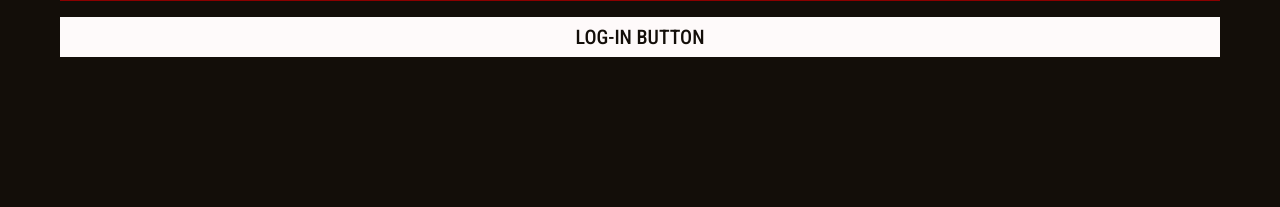
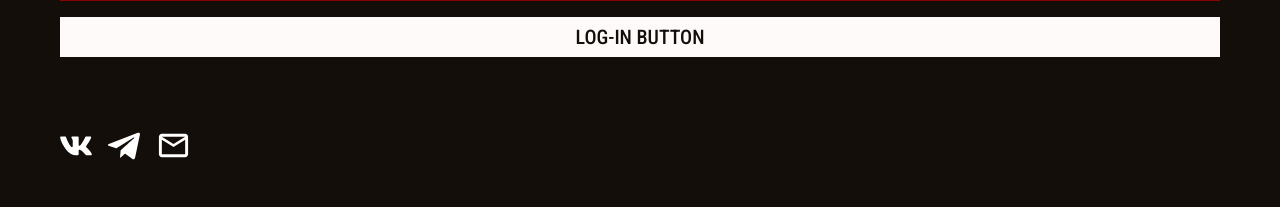
Before and after one commit to hromadianka/hromada, a Django app: page /account/register/ in a window 1280 px wide. Shown: the part 721-928 px from the top of the page. Before the commit the page ends 778 px from the top, so only its background shows below. Run offline with Django 5.2, Linux system fonts and the light colour scheme; some libraries are stand-ins or nearby versions.

Commit message:
Add social media links, change footer

```diff
--- a/static/style.css
+++ b/static/style.css
@@ -404,7 +404,18 @@ main {
 
 footer {
     padding: 15px 0;
-    display: none;
+}
+
+.social-media-icons {
+    display: flex;
+    align-items: center;
+    gap: 16px;
+}
+
+.social-media-icons img {
+    width: 32px;
+    height: 32px;
+    object-fit: contain;
 }
 
     /* Main Page */
--- a/templates/base.html
+++ b/templates/base.html
@@ -89,11 +89,10 @@
     </main>
     <footer>
         <div class="container">
-            <div class="callout" style="margin-bottom: 0">
-                <img src="{% static 'images/icons/mail.png' %}" alt="" />
-                <span>
-                    {% trans 'Mail Callout Text' %} - <a href="mailto:hromada-mail@proton.me">hromada-mail@proton.me</a>
-                </span>
+            <div class="social-media-icons">
+                    <a href="vk.com/radio_simferopol"><img src="{% static 'images/icons/vk-icon.svg' %}" alt=""></a>
+                    <a href="t.me/radio_simferopol"><img src="{% static 'images/icons/telegram-icon.svg' %}" alt=""></a>
+                    <a href="mailto:hromada-mail@proton.me"><img src="{% static 'images/icons/mail-icon.svg' %}" alt="" style="width: 35px; height: auto"></a>
             </div>
         </div>
     </footer>
```
Also changed, not shown: static/images/icons/mail-icon.svg (added), static/images/icons/telegram-icon.svg (added), static/images/icons/telegtam-icon.png (added), static/images/icons/vk-icon.svg (added).
